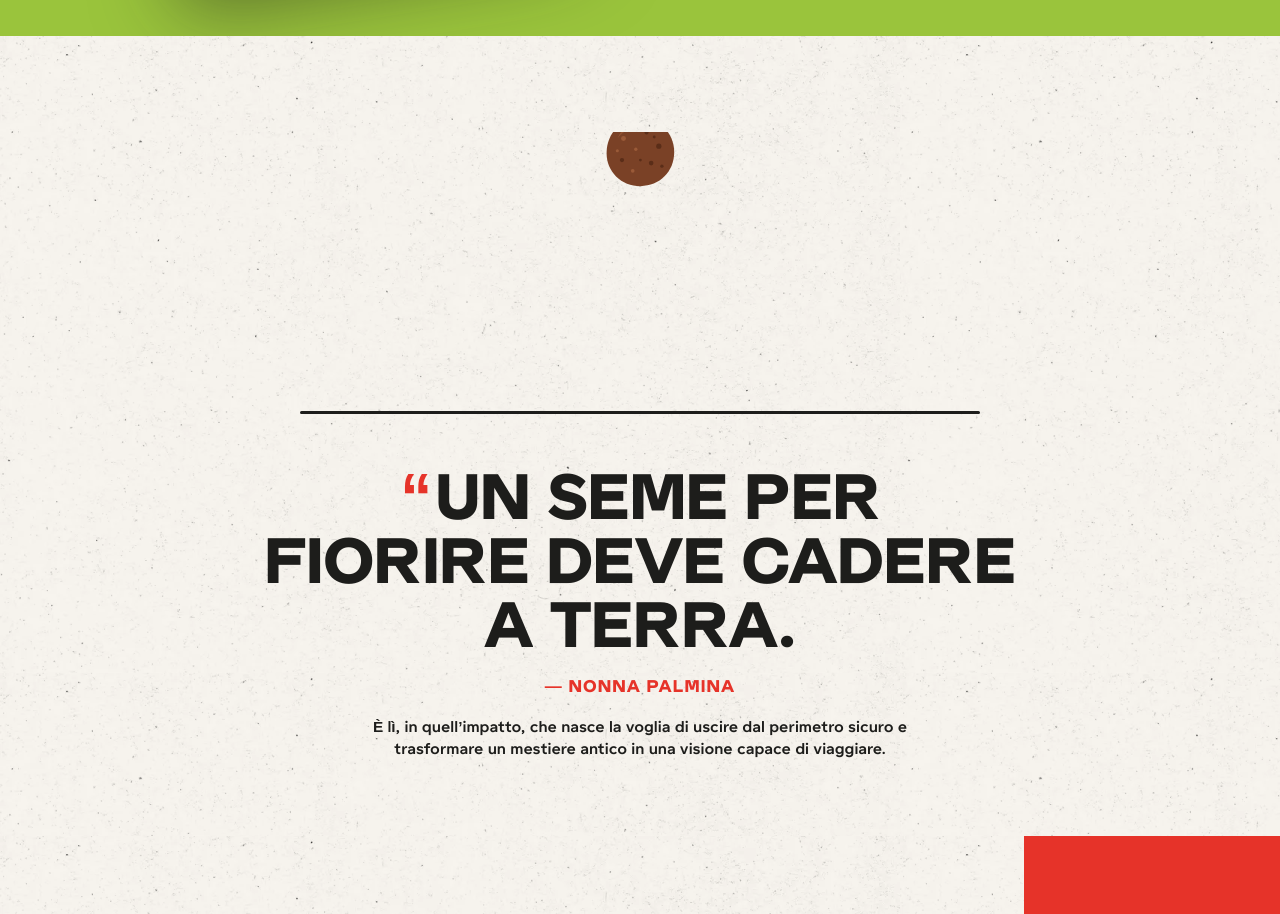
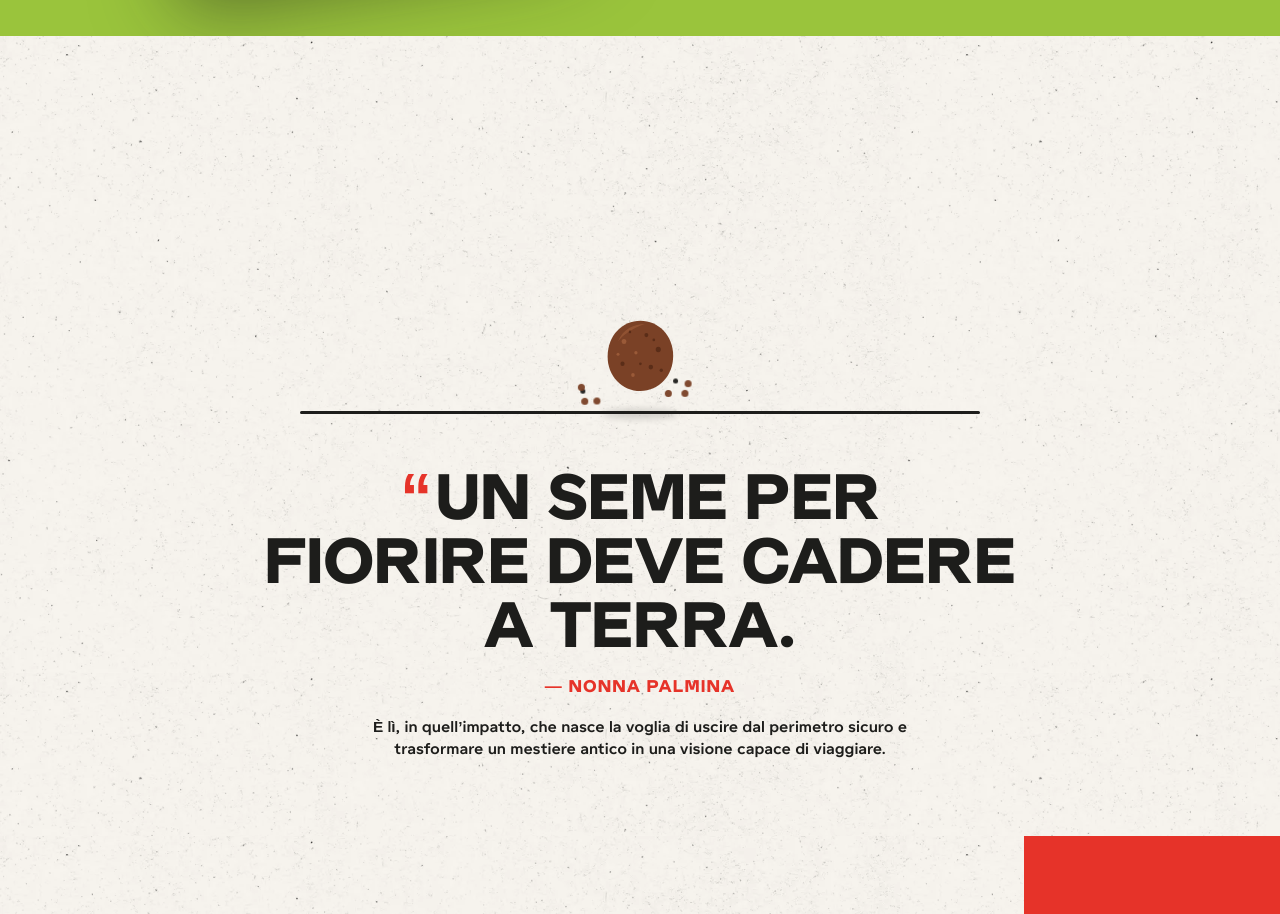
Before and after one commit to chiaranebuloni-beep/corallofromitaly, a Next.js app: page / in a window 1280 px wide. Shown: the part 2554-3468 px from the top of the page. Built offline with nearby package versions, Linux system fonts and the light colour scheme.

Commit message:
Citazione: foglia e fiore dritti dal terreno, senza steli
Co-Authored-By: Claude Opus 5.5 <noreply@anthropic.com>

```diff
--- a/app/globals.css
+++ b/app/globals.css
@@ -716,7 +716,7 @@ blockquote {
   bottom: 0;
   left: 50%;
   translate: -50% 0;
-  width: min(46vw, 32vh * 1.5, 500px);
+  width: min(40vw, 30vh * 1.7, 440px);
   height: auto;
   overflow: visible;
 }
--- a/components/sections/Quote.jsx
+++ b/components/sections/Quote.jsx
@@ -9,21 +9,23 @@ import Truffle from '../Truffle';
 const part = (id) => LOGO_GROUPS.find((g) => g.id === id).paths;
 
 function Bloom() {
-  // Foglia e fiore identici al logo. Gli steli salgono da terra (297,312) fino al punto
-  // dove si uniscono le foglie (248,253) e i petali (333,250), passando dietro: attacco invisibile.
+  // Foglia e fiore del logo, raddrizzati, che escono dal terreno (niente steli).
+  // I loro gambi originali finiscono sotto la linea di terra.
   return (
-    <svg className="quote__bloom" viewBox="224 200 150 113" aria-hidden="true">
-      <path data-p="stem" d="M297 312.5C292 290 266 276 248.6 253.4" pathLength="1" />
-      <path data-p="stem" d="M297 312.5C302 290 328 279 333.5 250.5" pathLength="1" />
+    <svg className="quote__bloom" viewBox="224 228 146 85.5" aria-hidden="true">
       <g data-p="leaf">
-        {part('leaf').map((p, i) => (
-          <path key={i} d={p.d} fill={p.fill} />
-        ))}
+        <g transform="translate(264 313.5) rotate(-40) translate(-237 -262.6)">
+          {part('leaf').map((p, i) => (
+            <path key={i} d={p.d} fill={p.fill} />
+          ))}
+        </g>
       </g>
       <g data-p="flower">
-        {part('flower').map((p, i) => (
-          <path key={i} d={p.d} fill={p.fill} />
-        ))}
+        <g transform="translate(334 313.5) rotate(45) translate(-358.2 -262.6)">
+          {[...part('stem'), ...part('flower')].map((p, i) => (
+            <path key={i} d={p.d} fill={p.fill} />
+          ))}
+        </g>
       </g>
     </svg>
   );
@@ -51,9 +53,8 @@ export default function Quote() {
           .set('.quote__seed', { y: () => -root.current.querySelector('.quote__stage').offsetHeight * 0.9, rotation: 0, x: 0, scaleX: 1, scaleY: 1, transformOrigin: '50% 100%' })
           .set('.quote__shadow', { scale: 0.15, opacity: 0 })
           .set('.quote__dust', { x: 0, y: 0, opacity: 0, scale: 1 })
-          .set('.quote__bloom [data-p="stem"]', { strokeDashoffset: 1 })
-          .set('.quote__bloom [data-p="flower"]', { scale: 0, rotation: 30, svgOrigin: '333 250' })
-          .set('.quote__bloom [data-p="leaf"]', { scale: 0, rotation: -30, svgOrigin: '248 253' })
+          .set('.quote__bloom [data-p="flower"]', { scale: 0, rotation: 12, svgOrigin: '334 313' })
+          .set('.quote__bloom [data-p="leaf"]', { scale: 0, rotation: -12, svgOrigin: '264 313' })
           // caduta con gravità, l'ombra cresce mentre si avvicina a terra
           .to('.quote__seed', { y: 0, duration: 0.55, ease: 'power3.in' })
           .to('.quote__shadow', { scale: 1, opacity: 0.22, duration: 0.55, ease: 'power3.in' }, '<')
@@ -77,12 +78,10 @@ export default function Quote() {
           // il seme affonda nel terreno
           .to('.quote__seed', { y: () => root.current.querySelector('.quote__seed').offsetHeight * 1.05, duration: 0.35, ease: 'power2.in' }, '+=0.08')
           .to('.quote__shadow', { scale: 0.3, opacity: 0, duration: 0.3 }, '<')
-          .to('.quote__bloom [data-p="stem"]', { strokeDashoffset: 0, duration: 0.45, ease: 'power2.out' }, '>-0.1')
-          .to('.quote__bloom [data-p="flower"]', { scale: 1, rotation: 0, svgOrigin: '333 250', ease: 'elastic.out(1, 0.7)', duration: 0.8 }, '>-0.15')
-          .to('.quote__bloom [data-p="leaf"]', { scale: 1, rotation: 0, svgOrigin: '248 253', ease: 'elastic.out(1, 0.7)', duration: 0.8 }, '<0.06')
+          .to('.quote__bloom [data-p="flower"]', { scale: 1, rotation: 0, svgOrigin: '334 313', ease: 'elastic.out(1, 0.7)', duration: 0.8 }, '>-0.15')
+          .to('.quote__bloom [data-p="leaf"]', { scale: 1, rotation: 0, svgOrigin: '264 313', ease: 'elastic.out(1, 0.7)', duration: 0.8 }, '<0.06')
           // resta sbocciato, poi si richiude e ricomincia
-          .to('.quote__bloom [data-p="flower"], .quote__bloom [data-p="leaf"]', { scale: 0, duration: 0.35, ease: 'back.in(1.6)' }, '+=2.6')
-          .to('.quote__bloom [data-p="stem"]', { strokeDashoffset: 1, duration: 0.3, ease: 'power2.in' }, '<0.15');
+          .to('.quote__bloom [data-p="flower"], .quote__bloom [data-p="leaf"]', { scale: 0, duration: 0.35, ease: 'back.in(1.6)' }, '+=2.6');
 
         loop.timeScale(1.6);
         // parte appena la sezione entra nello schermo e non si ferma più
```
